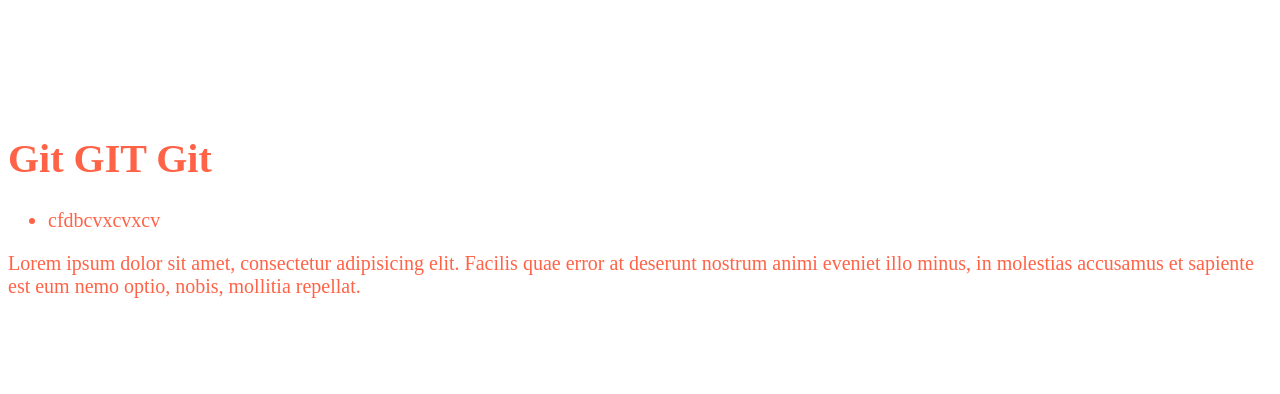
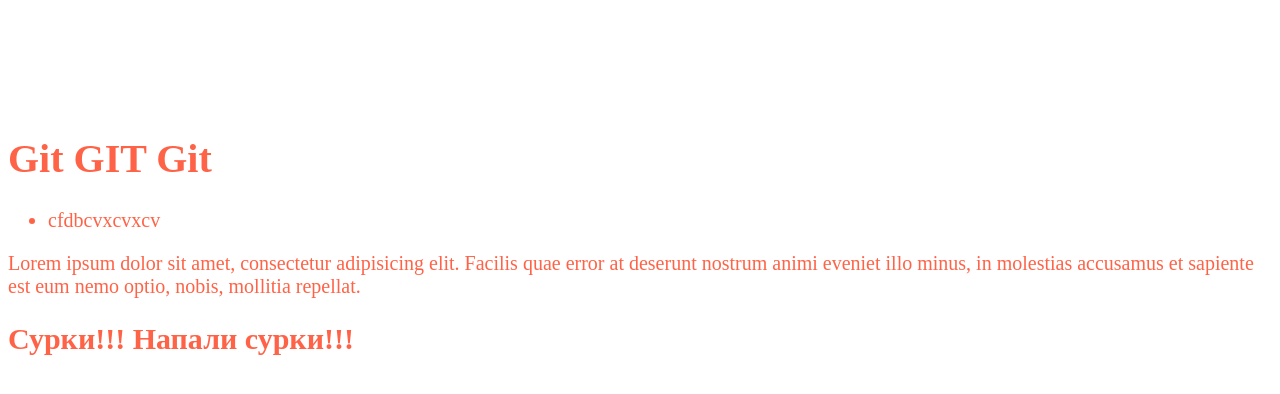
Before and after one commit to ZlobnuiYA/git, a plain HTML site: page index.html in a window 1280 px wide. Drawn offline with Linux system fonts and the light colour scheme.

Commit message:
Third Com

```diff
--- a/index.html
+++ b/index.html
@@ -13,5 +13,6 @@
 
 	</ul>
 	<p>Lorem ipsum dolor sit amet, consectetur adipisicing elit. Facilis quae error at deserunt nostrum animi eveniet illo minus, in molestias accusamus et sapiente est eum nemo optio, nobis, mollitia repellat.</p>
+	<h2>Сурки!!! Напали сурки!!!</h2>
 </body>
 </html>
```
